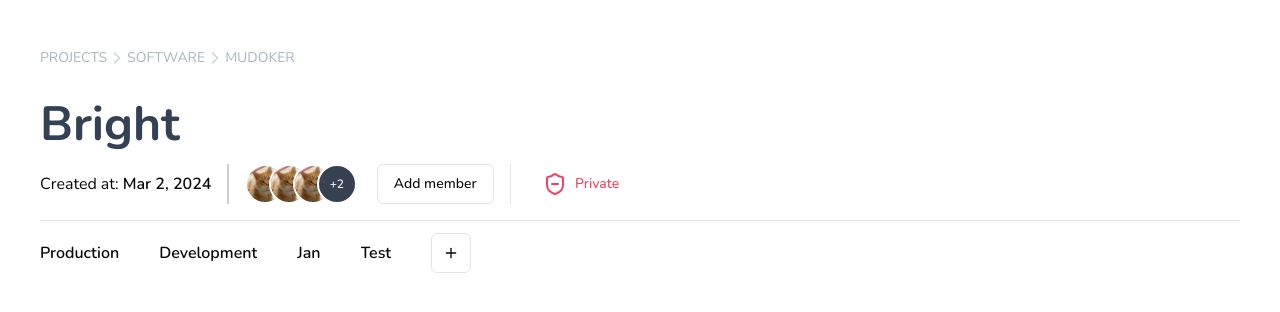
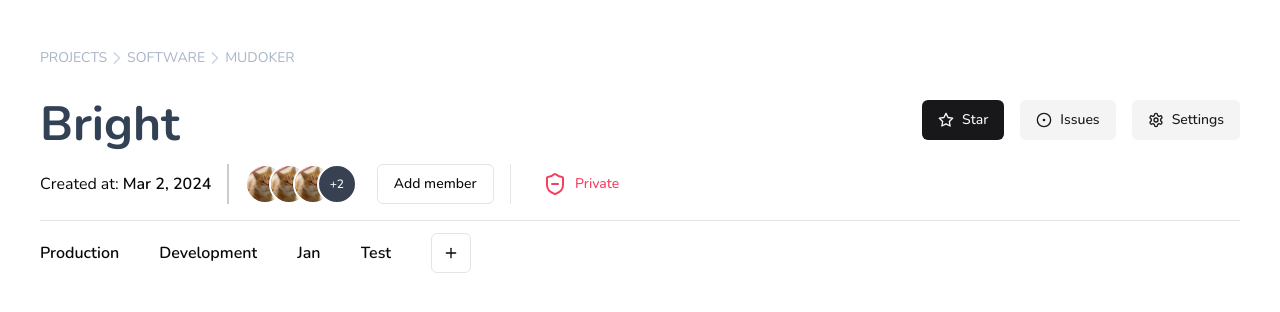
Before and after one commit to zenbright/Bright_FE, a React (Vite) app: page / in a window 1280 px wide. Shown: the top 312 px of the page. Built offline with nearby package versions, Linux system fonts and the light colour scheme.

Commit message:
feat: action header buttons

```diff
--- a/src/features/dashboard/components/card.stats.jsx
+++ /dev/null
@@ -1,17 +0,0 @@
-import PropTypes from 'prop-types';
-
-export const StatisticCard = ({width = 250, height = 160}) => {
-  return (
-    <div
-      className="rounded-lg border-2 border-gray-300 border-opacity-80 shadow-sm m-20"
-      style={{width, height}}
-    >
-      <h1>Hello moi nguoi</h1>
-    </div>
-  );
-};
-
-StatisticCard.propTypes = {
-  width: PropTypes.number,
-  height: PropTypes.number,
-};
--- a/src/features/dashboard/components/dashboardPage.jsx
+++ b/src/features/dashboard/components/dashboardPage.jsx
@@ -5,7 +5,7 @@ import Divider from '../../../components/general/divider';
 import {MemberList} from './memList';
 import {CreationDate} from './dateCreation';
 import {Button} from '@/components/ui/button';
-import {ShieldMinus} from 'lucide-react';
+import {ShieldMinus, Star, Settings, CircleDot} from 'lucide-react';
 import ButtonGroup from './boardSelect';
 
 export const Page = () => {
@@ -14,9 +14,27 @@ export const Page = () => {
       <div>
         <ProjectBreadCrumbs projectType='SOFTWARE' projectOwner='MUDOKER' />
 
-        <h1 className='text-5xl font-bold text-slate-700 mb-4 mt-6'>
-        Bright
-        </h1>
+        <div className=' flex justify-between items-center'>
+          <h1 className='text-5xl font-bold text-slate-700 mb-4 mt-6'>
+            Bright
+          </h1>
+
+          <div className='flex gap-4'>
+            <Button>
+              <Star className="mr-2 h-4 w-4" /> Star
+            </Button>
+
+            <Button variant="secondary">
+              <CircleDot className="mr-2 h-4 w-4" /> Issues
+            </Button>
+
+            <Button variant="secondary">
+              <Settings className="mr-2 h-4 w-4" /> Settings
+            </Button>
+          </div>
+
+        </div>
+
       </div>
 
       <div className='mb-4 flex items-center h-10 gap-4'>
```
